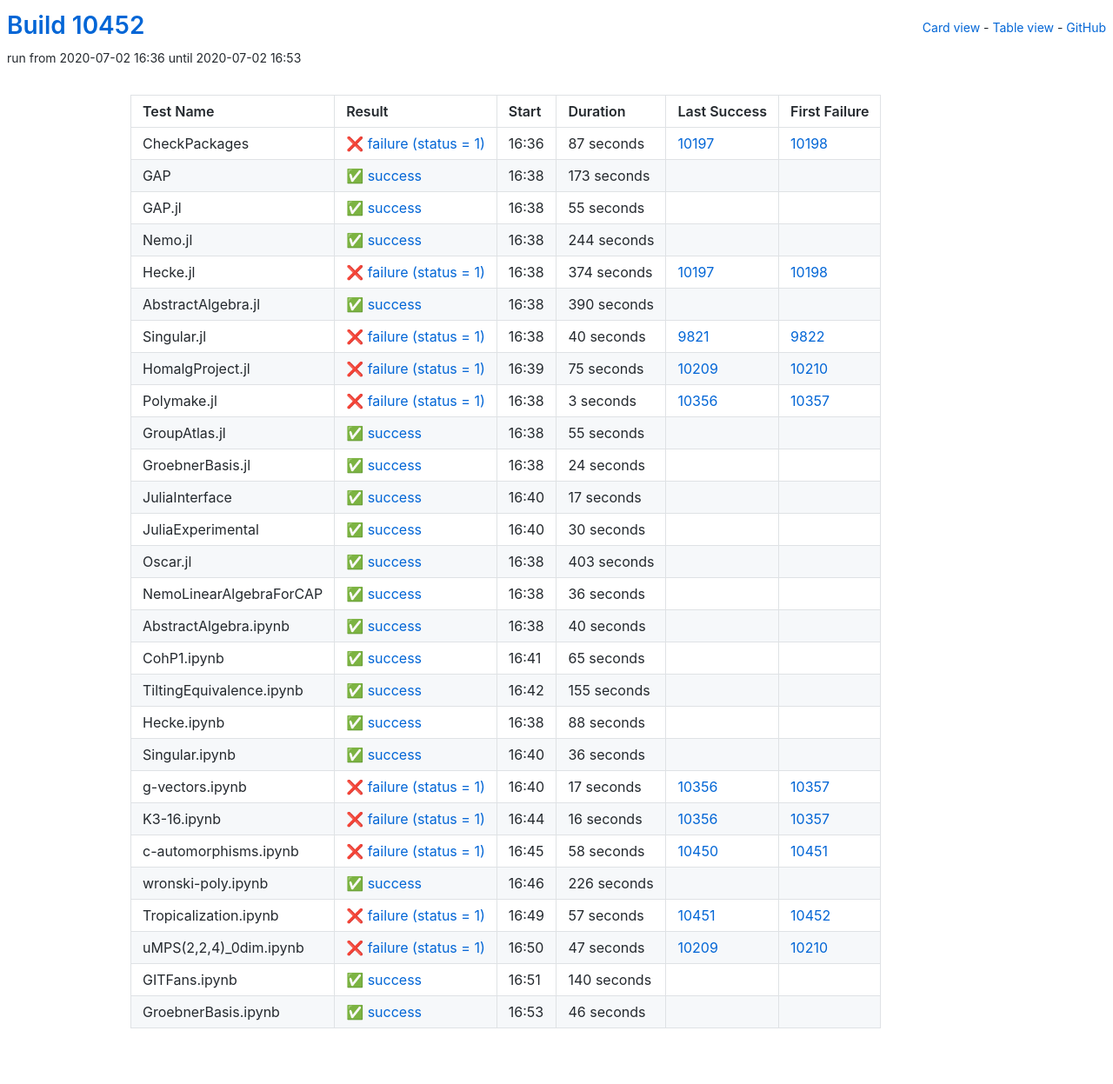
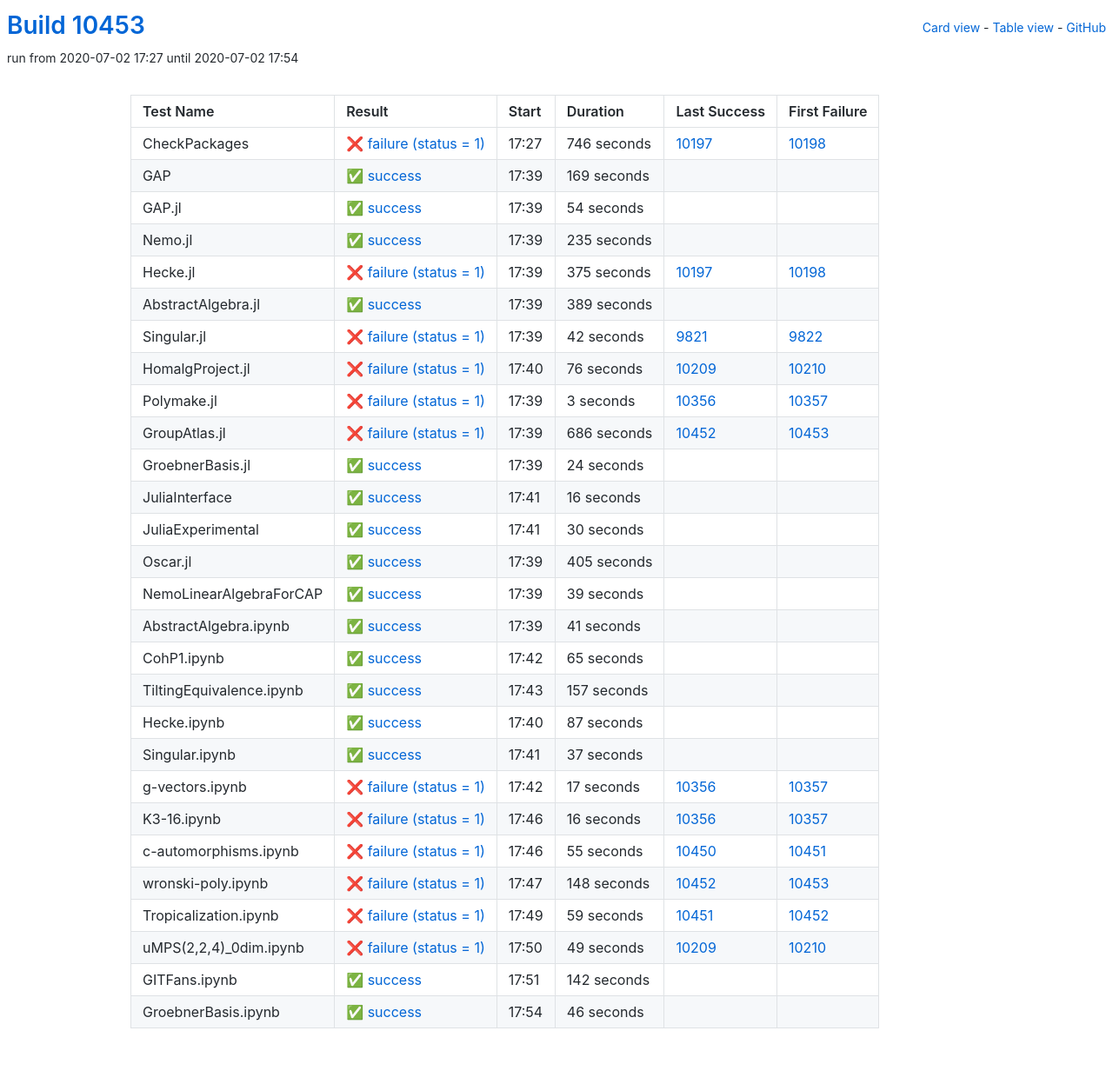
Before and after one commit to oscar-system/oscar-ci-status, a Jekyll site: the page built from table.html, in a window 1280 px wide. Shown: the whole page at 87% size. Built offline with Jekyll 4.4.1, drawn with Linux system fonts in a browser that asks for light colours.

Commit message:
Build #10453

```diff
--- a/_data/ci.yml
+++ b/_data/ci.yml
@@ -1,6 +1,6 @@
 ---
-build: 10452
-build_url: https://oscarci.mathematik.uni-kl.de/job/oscar/10452/
+build: 10453
+build_url: https://oscarci.mathematik.uni-kl.de/job/oscar/10453/
 job: oscar
 organization: oscar-system
 repo: oscar-ci-status
@@ -8,104 +8,104 @@
 tests:
 - name: CheckPackages
   id: checkpackages
-  log: https://oscarci.mathematik.uni-kl.de/job/oscar/10452/artifact/logs/build-10452/CheckPackages.log
-  start: 2020-07-02 16:36
+  log: https://oscarci.mathematik.uni-kl.de/job/oscar/10453/artifact/logs/build-10453/CheckPackages.log
+  start: 2020-07-02 17:27
   success: false
   exitcode: 1
   status: failure
-  duration: 87
+  duration: 746
   last_success: 10197
   last_success_url: https://oscarci.mathematik.uni-kl.de/job/oscar/10197/
   first_failure: 10198
   first_failure_url: https://oscarci.mathematik.uni-kl.de/job/oscar/10198/
 - name: GAP
   id: gap
-  log: https://oscarci.mathematik.uni-kl.de/job/oscar/10452/artifact/logs/build-10452/GAP.log
-  start: 2020-07-02 16:38
+  log: https://oscarci.mathematik.uni-kl.de/job/oscar/10453/artifact/logs/build-10453/GAP.log
+  start: 2020-07-02 17:39
   success: true
   exitcode: 0
   status: success
-  duration: 173
+  duration: 169
   last_success: false
   last_success_url:
   first_failure: false
   first_failure_url:
 - name: GAP.jl
   id: gap-jl
-  log: https://oscarci.mathematik.uni-kl.de/job/oscar/10452/artifact/logs/build-10452/GAP.jl.log
-  start: 2020-07-02 16:38
+  log: https://oscarci.mathematik.uni-kl.de/job/oscar/10453/artifact/logs/build-10453/GAP.jl.log
+  start: 2020-07-02 17:39
   success: true
   exitcode: 0
   status: success
-  duration: 55
+  duration: 54
   last_success: false
   last_success_url:
   first_failure: false
   first_failure_url:
 - name: Nemo.jl
   id: nemo-jl
-  log: https://oscarci.mathematik.uni-kl.de/job/oscar/10452/artifact/logs/build-10452/Nemo.jl.log
-  start: 2020-07-02 16:38
+  log: https://oscarci.mathematik.uni-kl.de/job/oscar/10453/artifact/logs/build-10453/Nemo.jl.log
+  start: 2020-07-02 17:39
   success: true
   exitcode: 0
   status: success
-  duration: 244
+  duration: 235
   last_success: false
   last_success_url:
   first_failure: false
   first_failure_url:
 - name: Hecke.jl
   id: hecke-jl
-  log: https://oscarci.mathematik.uni-kl.de/job/oscar/10452/artifact/logs/build-10452/Hecke.jl.log
-  start: 2020-07-02 16:38
+  log: https://oscarci.mathematik.uni-kl.de/job/oscar/10453/artifact/logs/build-10453/Hecke.jl.log
+  start: 2020-07-02 17:39
   success: false
   exitcode: 1
   status: failure
-  duration: 374
+  duration: 375
   last_success: 10197
   last_success_url: https://oscarci.mathematik.uni-kl.de/job/oscar/10197/
   first_failure: 10198
   first_failure_url: https://oscarci.mathematik.uni-kl.de/job/oscar/10198/
 - name: AbstractAlgebra.jl
   id: abstractalgebra-jl
-  log: https://oscarci.mathematik.uni-kl.de/job/oscar/10452/artifact/logs/build-10452/AbstractAlgebra.jl.log
-  start: 2020-07-02 16:38
+  log: https://oscarci.mathematik.uni-kl.de/job/oscar/10453/artifact/logs/build-10453/AbstractAlgebra.jl.log
+  start: 2020-07-02 17:39
   success: true
   exitcode: 0
   status: success
-  duration: 390
+  duration: 389
   last_success: false
   last_success_url:
   first_failure: false
   first_failure_url:
 - name: Singular.jl
   id: singular-jl
-  log: https://oscarci.mathematik.uni-kl.de/job/oscar/10452/artifact/logs/build-10452/Singular.jl.log
-  start: 2020-07-02 16:38
+  log: https://oscarci.mathematik.uni-kl.de/job/oscar/10453/artifact/logs/build-10453/Singular.jl.log
+  start: 2020-07-02 17:39
   success: false
   exitcode: 1
   status: failure
-  duration: 40
+  duration: 42
   last_success: 9821
   last_success_url: https://oscarci.mathematik.uni-kl.de/job/oscar/9821/
   first_failure: 9822
   first_failure_url: https://oscarci.mathematik.uni-kl.de/job/oscar/9822/
 - name: HomalgProject.jl
   id: homalgproject-jl
-  log: https://oscarci.mathematik.uni-kl.de/job/oscar/10452/artifact/logs/build-10452/HomalgProject.jl.log
-  start: 2020-07-02 16:39
+  log: https://oscarci.mathematik.uni-kl.de/job/oscar/10453/artifact/logs/build-10453/HomalgProject.jl.log
+  start: 2020-07-02 17:40
   success: false
   exitcode: 1
   status: failure
-  duration: 75
+  duration: 76
   last_success: 10209
   last_success_url: https://oscarci.mathematik.uni-kl.de/job/oscar/10209/
   first_failure: 10210
   first_failure_url: https://oscarci.mathematik.uni-kl.de/job/oscar/10210/
 - name: Polymake.jl
   id: polymake-jl
-  log: https://oscarci.mathematik.uni-kl.de/job/oscar/10452/artifact/logs/build-10452/Polymake.jl.log
-  start: 2020-07-02 16:38
+  log: https://oscarci.mathematik.uni-kl.de/job/oscar/10453/artifact/logs/build-10453/Polymake.jl.log
+  start: 2020-07-02 17:39
   success: false
   exitcode: 1
   status: failure
@@ -116,20 +116,20 @@
   first_failure_url: https://oscarci.mathematik.uni-kl.de/job/oscar/10357/
 - name: GroupAtlas.jl
   id: groupatlas-jl
-  log: https://oscarci.mathematik.uni-kl.de/job/oscar/10452/artifact/logs/build-10452/GroupAtlas.jl.log
-  start: 2020-07-02 16:38
-  success: true
-  exitcode: 0
-  status: success
-  duration: 55
-  last_success: false
-  last_success_url:
-  first_failure: false
-  first_failure_url:
+  log: https://oscarci.mathematik.uni-kl.de/job/oscar/10453/artifact/logs/build-10453/GroupAtlas.jl.log
+  start: 2020-07-02 17:39
+  success: false
+  exitcode: 1
+  status: failure
+  duration: 686
+  last_success: 10452
+  last_success_url: https://oscarci.mathematik.uni-kl.de/job/oscar/10452/
+  first_failure: 10453
+  first_failure_url: https://oscarci.mathematik.uni-kl.de/job/oscar/10453/
 - name: GroebnerBasis.jl
   id: groebnerbasis-jl
-  log: https://oscarci.mathematik.uni-kl.de/job/oscar/10452/artifact/logs/build-10452/GroebnerBasis.jl.log
-  start: 2020-07-02 16:38
+  log: https://oscarci.mathematik.uni-kl.de/job/oscar/10453/artifact/logs/build-10453/GroebnerBasis.jl.log
+  start: 2020-07-02 17:39
   success: true
   exitcode: 0
   status: success
@@ -140,20 +140,20 @@
   first_failure_url:
 - name: JuliaInterface
   id: juliainterface
-  log: https://oscarci.mathematik.uni-kl.de/job/oscar/10452/artifact/logs/build-10452/JuliaInterface.log
-  start: 2020-07-02 16:40
+  log: https://oscarci.mathematik.uni-kl.de/job/oscar/10453/artifact/logs/build-10453/JuliaInterface.log
+  start: 2020-07-02 17:41
   success: true
   exitcode: 0
   status: success
-  duration: 17
+  duration: 16
   last_success: false
   last_success_url:
   first_failure: false
   first_failure_url:
 - name: JuliaExperimental
   id: juliaexperimental
-  log: https://oscarci.mathematik.uni-kl.de/job/oscar/10452/artifact/logs/build-10452/JuliaExperimental.log
-  start: 2020-07-02 16:40
+  log: https://oscarci.mathematik.uni-kl.de/job/oscar/10453/artifact/logs/build-10453/JuliaExperimental.log
+  start: 2020-07-02 17:41
   success: true
   exitcode: 0
   status: success
@@ -164,44 +164,44 @@
   first_failure_url:
 - name: Oscar.jl
   id: oscar-jl
-  log: https://oscarci.mathematik.uni-kl.de/job/oscar/10452/artifact/logs/build-10452/Oscar.jl.log
-  start: 2020-07-02 16:38
+  log: https://oscarci.mathematik.uni-kl.de/job/oscar/10453/artifact/logs/build-10453/Oscar.jl.log
+  start: 2020-07-02 17:39
   success: true
   exitcode: 0
   status: success
-  duration: 403
+  duration: 405
   last_success: false
   last_success_url:
   first_failure: false
   first_failure_url:
 - name: NemoLinearAlgebraForCAP
   id: nemolinearalgebraforcap
-  log: https://oscarci.mathematik.uni-kl.de/job/oscar/10452/artifact/logs/build-10452/NemoLinearAlgebraForCAP.log
-  start: 2020-07-02 16:38
+  log: https://oscarci.mathematik.uni-kl.de/job/oscar/10453/artifact/logs/build-10453/NemoLinearAlgebraForCAP.log
+  start: 2020-07-02 17:39
   success: true
   exitcode: 0
   status: success
-  duration: 36
+  duration: 39
   last_success: false
   last_success_url:
   first_failure: false
   first_failure_url:
 - name: AbstractAlgebra.ipynb
   id: abstractalgebra-ipynb
-  log: https://oscarci.mathematik.uni-kl.de/job/oscar/10452/artifact/logs/build-10452/AbstractAlgebra.ipynb.log
-  start: 2020-07-02 16:38
+  log: https://oscarci.mathematik.uni-kl.de/job/oscar/10453/artifact/logs/build-10453/AbstractAlgebra.ipynb.log
+  start: 2020-07-02 17:39
   success: true
   exitcode: 0
   status: success
-  duration: 40
+  duration: 41
   last_success: false
   last_success_url:
   first_failure: false
   first_failure_url:
 - name: CohP1.ipynb
   id: cohp1-ipynb
-  log: https://oscarci.mathematik.uni-kl.de/job/oscar/10452/artifact/logs/build-10452/CohP1.ipynb.log
-  start: 2020-07-02 16:41
+  log: https://oscarci.mathematik.uni-kl.de/job/oscar/10453/artifact/logs/build-10453/CohP1.ipynb.log
+  start: 2020-07-02 17:42
   success: true
   exitcode: 0
   status: success
@@ -212,44 +212,44 @@
   first_failure_url:
 - name: TiltingEquivalence.ipynb
   id: tiltingequivalence-ipynb
-  log: https://oscarci.mathematik.uni-kl.de/job/oscar/10452/artifact/logs/build-10452/TiltingEquivalence.ipynb.log
-  start: 2020-07-02 16:42
+  log: https://oscarci.mathematik.uni-kl.de/job/oscar/10453/artifact/logs/build-10453/TiltingEquivalence.ipynb.log
+  start: 2020-07-02 17:43
   success: true
   exitcode: 0
   status: success
-  duration: 155
+  duration: 157
   last_success: false
   last_success_url:
   first_failure: false
   first_failure_url:
 - name: Hecke.ipynb
   id: hecke-ipynb
-  log: https://oscarci.mathematik.uni-kl.de/job/oscar/10452/artifact/logs/build-10452/Hecke.ipynb.log
-  start: 2020-07-02 16:38
+  log: https://oscarci.mathematik.uni-kl.de/job/oscar/10453/artifact/logs/build-10453/Hecke.ipynb.log
+  start: 2020-07-02 17:40
   success: true
   exitcode: 0
   status: success
-  duration: 88
+  duration: 87
   last_success: false
   last_success_url:
   first_failure: false
   first_failure_url:
 - name: Singular.ipynb
   id: singular-ipynb
-  log: https://oscarci.mathematik.uni-kl.de/job/oscar/10452/artifact/logs/build-10452/Singular.ipynb.log
-  start: 2020-07-02 16:40
+  log: https://oscarci.mathematik.uni-kl.de/job/oscar/10453/artifact/logs/build-10453/Singular.ipynb.log
+  start: 2020-07-02 17:41
   success: true
   exitcode: 0
   status: success
-  duration: 36
+  duration: 37
   last_success: false
   last_success_url:
   first_failure: false
   first_failure_url:
 - name: g-vectors.ipynb
   id: g-vectors-ipynb
-  log: https://oscarci.mathematik.uni-kl.de/job/oscar/10452/artifact/logs/build-10452/g-vectors.ipynb.log
-  start: 2020-07-02 16:40
+  log: https://oscarci.mathematik.uni-kl.de/job/oscar/10453/artifact/logs/build-10453/g-vectors.ipynb.log
+  start: 2020-07-02 17:42
   success: false
   exitcode: 1
   status: failure
@@ -260,8 +260,8 @@
   first_failure_url: https://oscarci.mathematik.uni-kl.de/job/oscar/10357/
 - name: K3-16.ipynb
   id: k3-16-ipynb
-  log: https://oscarci.mathematik.uni-kl.de/job/oscar/10452/artifact/logs/build-10452/K3-16.ipynb.log
-  start: 2020-07-02 16:44
+  log: https://oscarci.mathematik.uni-kl.de/job/oscar/10453/artifact/logs/build-10453/K3-16.ipynb.log
+  start: 2020-07-02 17:46
   success: false
   exitcode: 1
   status: failure
@@ -272,68 +272,68 @@
   first_failure_url: https://oscarci.mathematik.uni-kl.de/job/oscar/10357/
 - name: c-automorphisms.ipynb
   id: c-automorphisms-ipynb
-  log: https://oscarci.mathematik.uni-kl.de/job/oscar/10452/artifact/logs/build-10452/c-automorphisms.ipynb.log
-  start: 2020-07-02 16:45
+  log: https://oscarci.mathematik.uni-kl.de/job/oscar/10453/artifact/logs/build-10453/c-automorphisms.ipynb.log
+  start: 2020-07-02 17:46
   success: false
   exitcode: 1
   status: failure
-  duration: 58
+  duration: 55
   last_success: 10450
   last_success_url: https://oscarci.mathematik.uni-kl.de/job/oscar/10450/
   first_failure: 10451
   first_failure_url: https://oscarci.mathematik.uni-kl.de/job/oscar/10451/
 - name: wronski-poly.ipynb
   id: wronski-poly-ipynb
-  log: https://oscarci.mathematik.uni-kl.de/job/oscar/10452/artifact/logs/build-10452/wronski-poly.ipynb.log
-  start: 2020-07-02 16:46
-  success: true
-  exitcode: 0
-  status: success
-  duration: 226
-  last_success: false
-  last_success_url:
-  first_failure: false
-  first_failure_url:
-- name: Tropicalization.ipynb
-  id: tropicalization-ipynb
-  log: https://oscarci.mathematik.uni-kl.de/job/oscar/10452/artifact/logs/build-10452/Tropicalization.ipynb.log
-  start: 2020-07-02 16:49
+  log: https://oscarci.mathematik.uni-kl.de/job/oscar/10453/artifact/logs/build-10453/wronski-poly.ipynb.log
+  start: 2020-07-02 17:47
   success: false
   exitcode: 1
   status: failure
-  duration: 57
+  duration: 148
+  last_success: 10452
+  last_success_url: https://oscarci.mathematik.uni-kl.de/job/oscar/10452/
+  first_failure: 10453
+  first_failure_url: https://oscarci.mathematik.uni-kl.de/job/oscar/10453/
+- name: Tropicalization.ipynb
+  id: tropicalization-ipynb
+  log: https://oscarci.mathematik.uni-kl.de/job/oscar/10453/artifact/logs/build-10453/Tropicalization.ipynb.log
+  start: 2020-07-02 17:49
+  success: false
+  exitcode: 1
+  status: failure
+  duration: 59
   last_success: 10451
   last_success_url: https://oscarci.mathematik.uni-kl.de/job/oscar/10451/
   first_failure: 10452
   first_failure_url: https://oscarci.mathematik.uni-kl.de/job/oscar/10452/
 - name: uMPS(2,2,4)_0dim.ipynb
   id: umps-2-2-4-0dim-ipynb
-  log: https://oscarci.mathematik.uni-kl.de/job/oscar/10452/artifact/logs/build-10452/uMPS-2-2-4-_0dim.ipynb.log
-  start: 2020-07-02 16:50
+  log: https://oscarci.mathematik.uni-kl.de/job/oscar/10453/artifact/logs/build-10453/uMPS-2-2-4-_0dim.ipynb.log
+  start: 2020-07-02 17:50
   success: false
   exitcode: 1
   status: failure
-  duration: 47
+  duration: 49
   last_success: 10209
   last_success_url: https://oscarci.mathematik.uni-kl.de/job/oscar/10209/
   first_failure: 10210
   first_failure_url: https://oscarci.mathematik.uni-kl.de/job/oscar/10210/
 - name: GITFans.ipynb
   id: gitfans-ipynb
-  log: https://oscarci.mathematik.uni-kl.de/job/oscar/10452/artifact/logs/build-10452/GITFans.ipynb.log
-  start: 2020-07-02 16:51
+  log: https://oscarci.mathematik.uni-kl.de/job/oscar/10453/artifact/logs/build-10453/GITFans.ipynb.log
+  start: 2020-07-02 17:51
   success: true
   exitcode: 0
   status: success
-  duration: 140
+  duration: 142
   last_success: false
   last_success_url:
   first_failure: false
   first_failure_url:
 - name: GroebnerBasis.ipynb
   id: groebnerbasis-ipynb
-  log: https://oscarci.mathematik.uni-kl.de/job/oscar/10452/artifact/logs/build-10452/GroebnerBasis.ipynb.log
-  start: 2020-07-02 16:53
+  log: https://oscarci.mathematik.uni-kl.de/job/oscar/10453/artifact/logs/build-10453/GroebnerBasis.ipynb.log
+  start: 2020-07-02 17:54
   success: true
   exitcode: 0
   status: success
```
Also changed, not shown: README.md.
